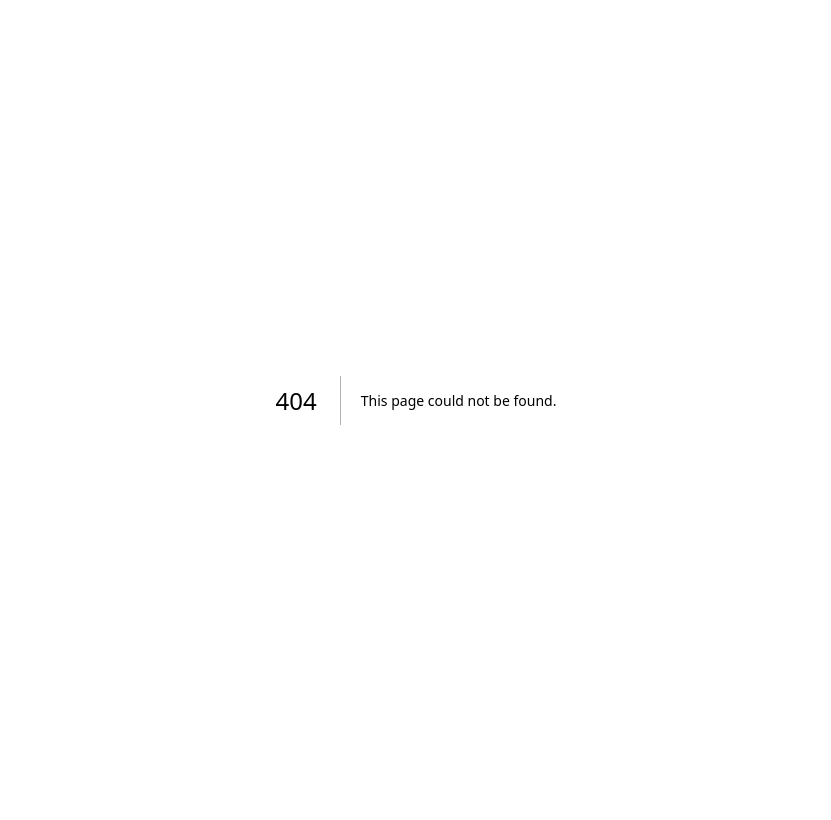
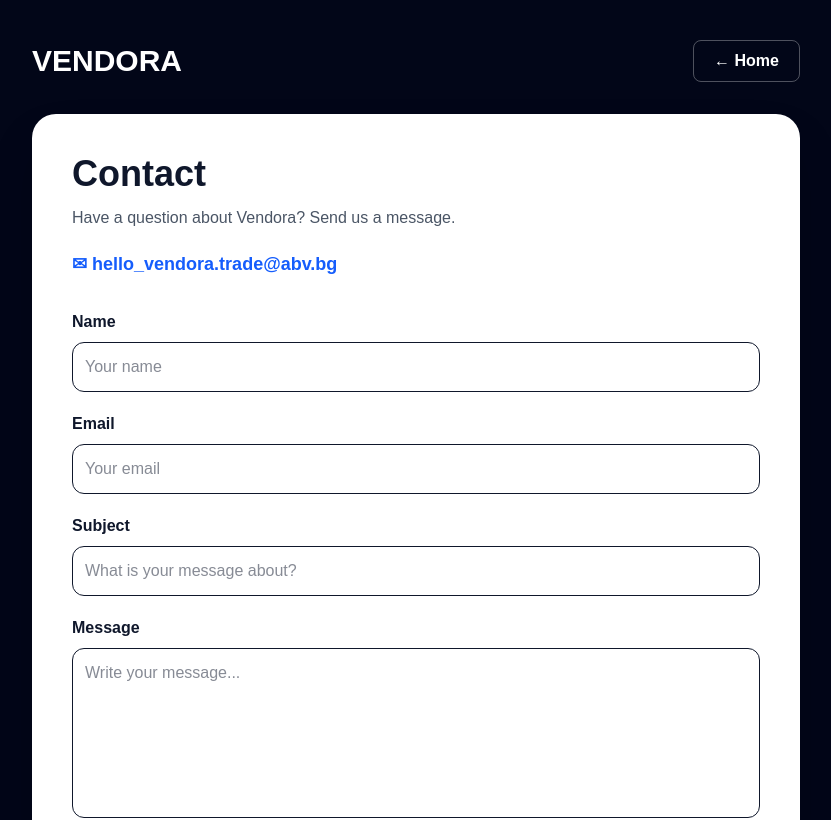
Before and after one commit to maikon79ss-dot/vendora-app, a Next.js app: page /en/contact in a window 1280 px wide. Before the commit this address had no page. Shown: the top 820 px of the page, without its empty margins (224-1055 px from the left). Built offline with nearby package versions, Linux system fonts and the light colour scheme.

Commit message:
en contact page.tsx

```diff
--- /dev/null
+++ b/app/en/contact/page.tsx
@@ -0,0 +1,152 @@
+"use client";
+
+import Link from "next/link";
+import { useState } from "react";
+
+export default function ContactPageEn() {
+  const [name, setName] = useState("");
+  const [email, setEmail] = useState("");
+  const [subject, setSubject] = useState("");
+  const [message, setMessage] = useState("");
+  const [notice, setNotice] = useState("");
+
+  async function sendMessage(event: React.FormEvent) {
+    event.preventDefault();
+
+    if (!name || !email || !subject || !message) {
+      setNotice("Please fill in all fields.");
+      return;
+    }
+
+    setNotice("Sending...");
+
+    try {
+      const response = await fetch("/api/send-order-email", {
+        method: "POST",
+        headers: {
+          "Content-Type": "application/json",
+        },
+        body: JSON.stringify({
+          to: "hello_vendora.trade@abv.bg",
+          subject: `Vendora Contact: ${subject}`,
+          message: `Name: ${name}
+
+Email: ${email}
+
+Message:
+${message}`,
+        }),
+      });
+
+      const result = await response.json();
+
+      if (!response.ok) {
+        setNotice(result.error || "The email was not sent.");
+        return;
+      }
+
+      setNotice("✅ Your message was sent successfully.");
+
+      setName("");
+      setEmail("");
+      setSubject("");
+      setMessage("");
+    } catch (error) {
+      console.error("Contact form error:", error);
+      setNotice("The email was not sent.");
+    }
+  }
+
+  return (
+    <main className="min-h-screen bg-slate-950 px-6 py-10 text-white">
+      <div className="mx-auto max-w-3xl">
+        <div className="mb-8 flex items-center justify-between">
+          <Link href="/en" className="text-3xl font-extrabold">
+            VENDORA
+          </Link>
+
+          <Link
+            href="/en"
+            className="rounded-lg border border-white/30 px-5 py-2 font-semibold hover:bg-white hover:text-slate-950"
+          >
+            ← Home
+          </Link>
+        </div>
+
+        <section className="rounded-3xl bg-white p-8 text-slate-900 shadow-2xl sm:p-10">
+          <h1 className="text-4xl font-extrabold">Contact</h1>
+
+          <p className="mt-3 text-gray-600">
+            Have a question about Vendora? Send us a message.
+          </p>
+
+          <a
+            href="mailto:hello_vendora.trade@abv.bg"
+            className="mt-5 inline-block text-lg font-bold text-blue-600 hover:underline"
+          >
+            ✉ hello_vendora.trade@abv.bg
+          </a>
+
+          <form onSubmit={sendMessage} className="mt-8 space-y-5">
+            <div>
+              <label className="mb-2 block font-semibold">Name</label>
+
+              <input
+                value={name}
+                onChange={(event) => setName(event.target.value)}
+                className="w-full rounded-xl border p-3"
+                placeholder="Your name"
+              />
+            </div>
+
+            <div>
+              <label className="mb-2 block font-semibold">Email</label>
+
+              <input
+                value={email}
+                onChange={(event) => setEmail(event.target.value)}
+                type="email"
+                className="w-full rounded-xl border p-3"
+                placeholder="Your email"
+              />
+            </div>
+
+            <div>
+              <label className="mb-2 block font-semibold">Subject</label>
+
+              <input
+                value={subject}
+                onChange={(event) => setSubject(event.target.value)}
+                className="w-full rounded-xl border p-3"
+                placeholder="What is your message about?"
+              />
+            </div>
+
+            <div>
+              <label className="mb-2 block font-semibold">Message</label>
+
+              <textarea
+                value={message}
+                onChange={(event) => setMessage(event.target.value)}
+                rows={6}
+                className="w-full resize-none rounded-xl border p-3"
+                placeholder="Write your message..."
+              />
+            </div>
+
+            <button
+              type="submit"
+              className="w-full rounded-xl bg-blue-600 py-4 text-lg font-bold text-white hover:bg-blue-700"
+            >
+              Send
+            </button>
+
+            {notice && (
+              <p className="text-center font-semibold">{notice}</p>
+            )}
+          </form>
+        </section>
+      </div>
+    </main>
+  );
+}
```
